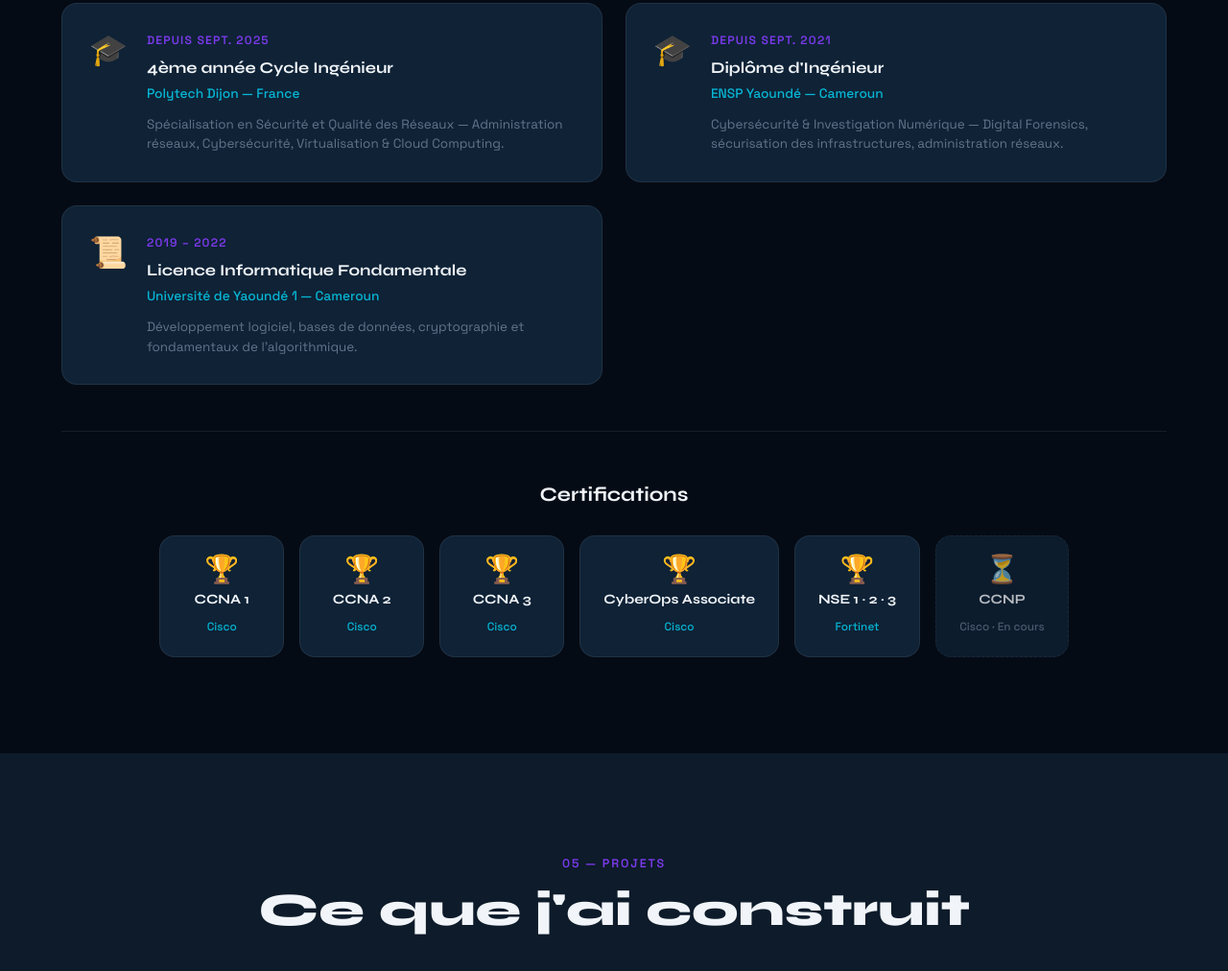
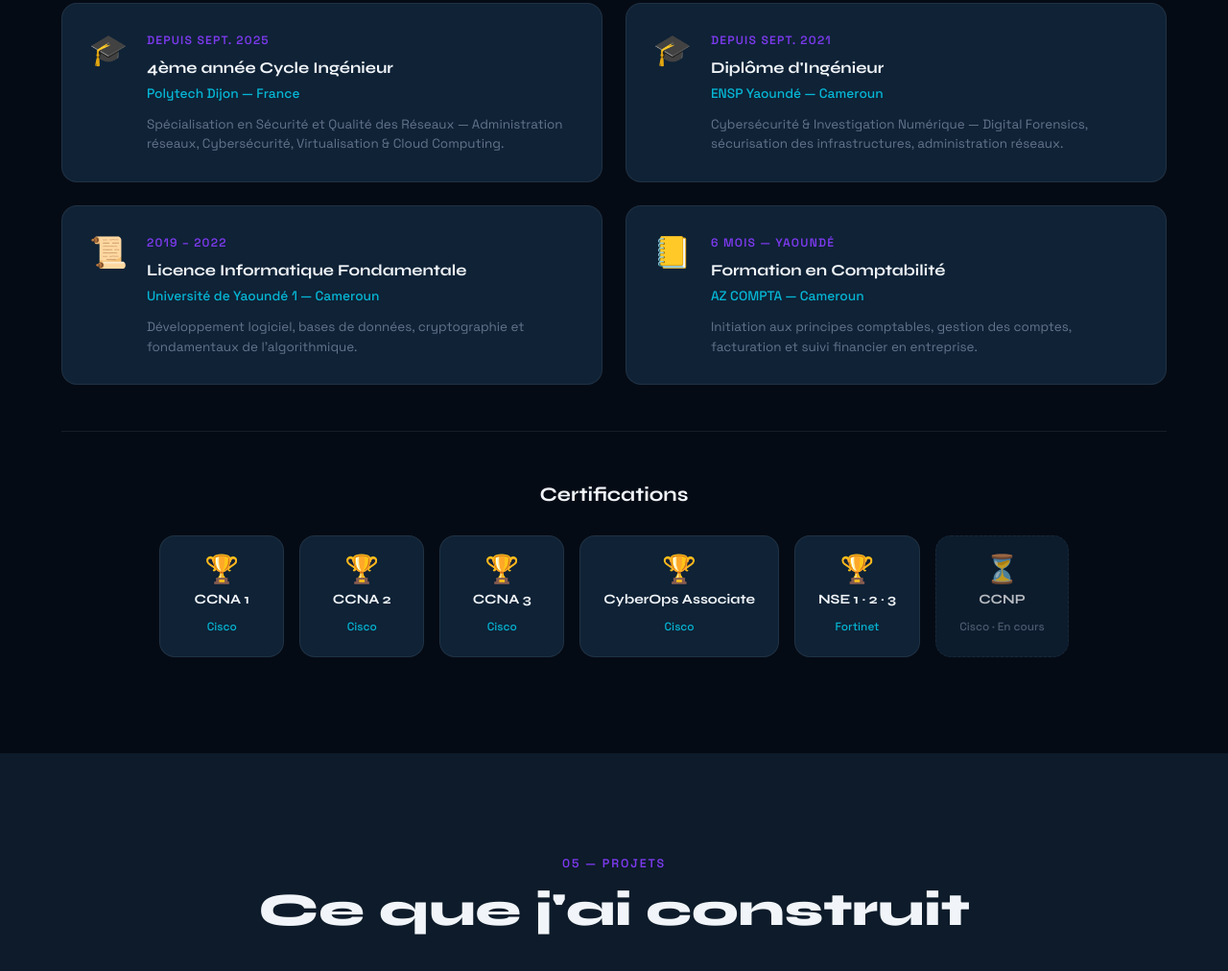
Before and after one commit to Bnfs/andre-gustave-bitote-porfolio, a plain HTML site: page index.html in a window 1280 px wide. Shown: the part 4237-5249 px from the top of the page at 96% size. Drawn offline with Linux system fonts and the light colour scheme.

Commit message:
Formation : ajout comptabilité AZ COMPTA Yaoundé (6 mois)

```diff
--- a/index.html
+++ b/index.html
@@ -377,6 +377,16 @@
           </div>
         </div>
 
+        <div class="edu-card reveal">
+          <div class="edu-card__icon" aria-hidden="true">📒</div>
+          <div class="edu-card__body">
+            <span class="edu-card__date">6 mois — Yaoundé</span>
+            <h3 class="edu-card__degree">Formation en Comptabilité</h3>
+            <p class="edu-card__school">AZ COMPTA — Cameroun</p>
+            <p class="edu-card__desc">Initiation aux principes comptables, gestion des comptes, facturation et suivi financier en entreprise.</p>
+          </div>
+        </div>
+
       </div>
 
       <!-- Certifications -->
```
